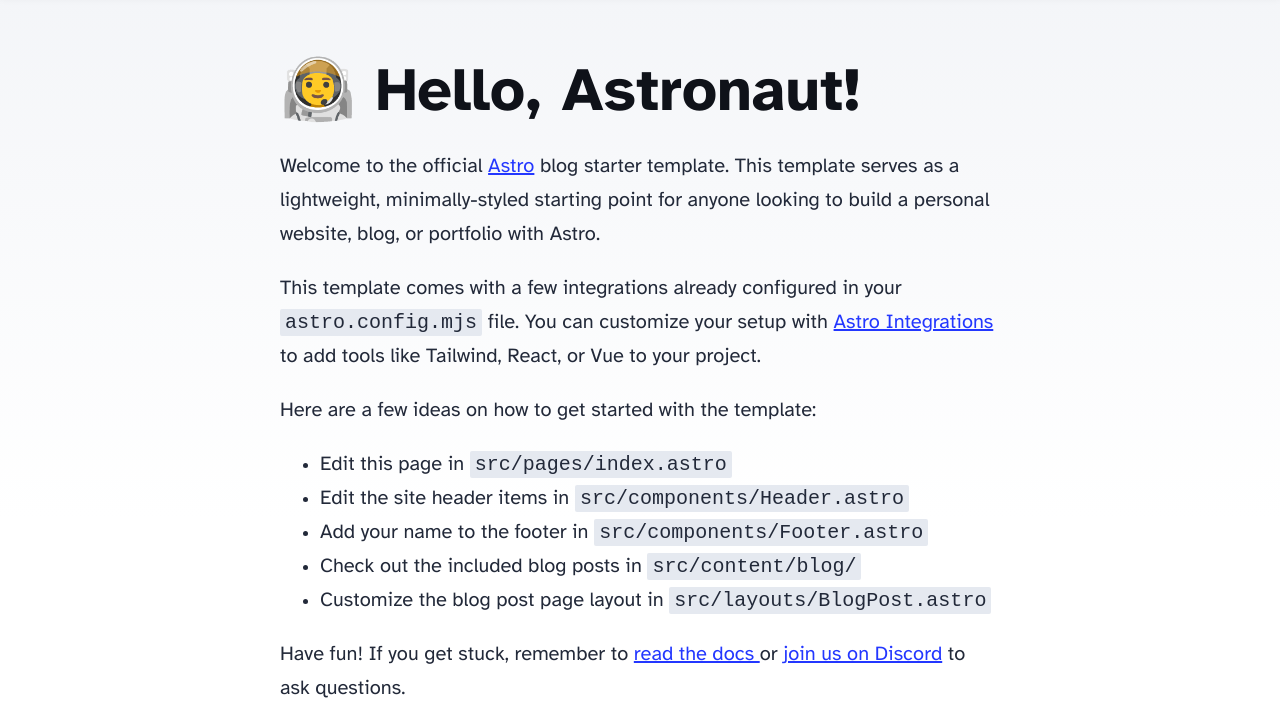
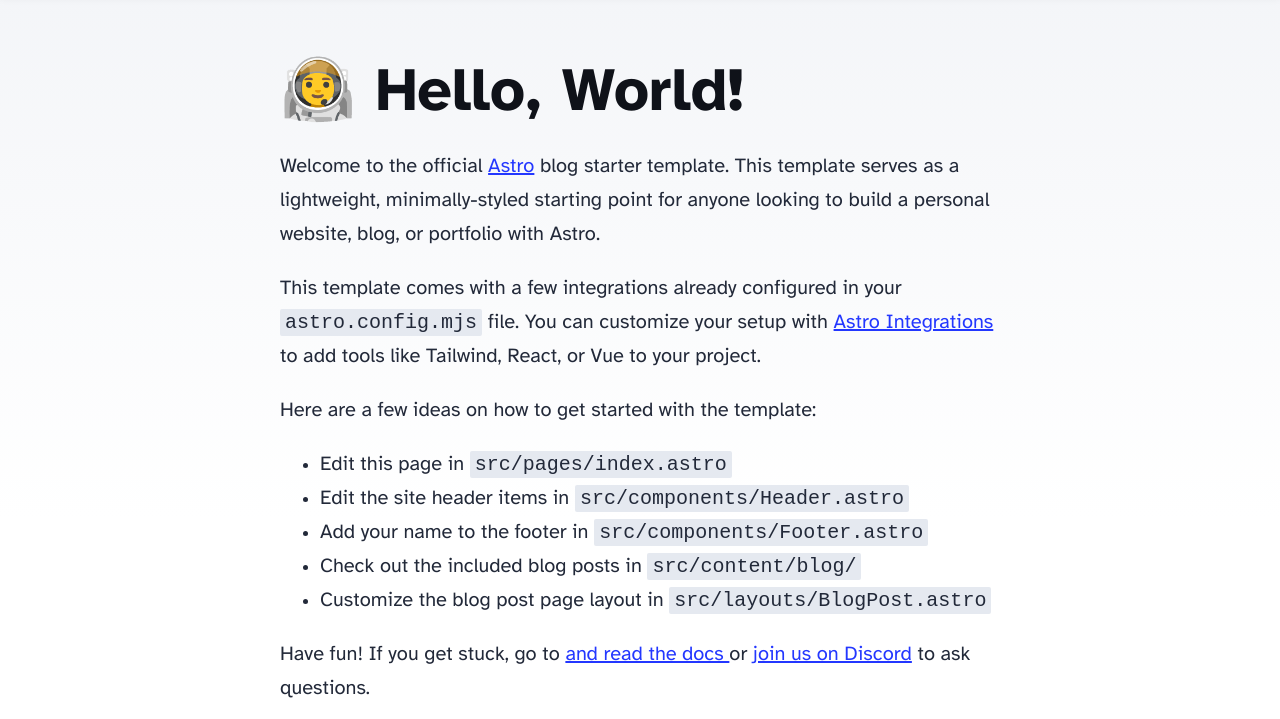
Before and after one commit to bobpreeda/prevalisai, an Astro site: page / in a window 1280 px wide. Shown: the part 81-800 px from the top of the page. Built offline with nearby package versions, Linux system fonts and the light colour scheme; Astro itself is replaced by a stand-in of ours.

Commit message:
Try minor tweak

```diff
--- a/src/pages/index.astro
+++ b/src/pages/index.astro
@@ -13,7 +13,7 @@
 	<body>
 		<Header />
 		<main>
-			<h1>🧑‍🚀 Hello, Astronaut!</h1>
+			<h1>🧑‍🚀 Hello, World!</h1>
 			<p>
 				Welcome to the official <a href="https://astro.build/">Astro</a> blog starter template. This
 				template serves as a lightweight, minimally-styled starting point for anyone looking to build
@@ -34,8 +34,7 @@
 				<li>Customize the blog post page layout in <code>src/layouts/BlogPost.astro</code></li>
 			</ul>
 			<p>
-				Have fun! If you get stuck, remember to <a href="https://docs.astro.build/"
-					>read the docs
+				Have fun! If you get stuck, go to <a href="https://docs.astro.build/"> and read the docs
 				</a> or <a href="https://astro.build/chat">join us on Discord</a> to ask questions.
 			</p>
 			<p>
```
